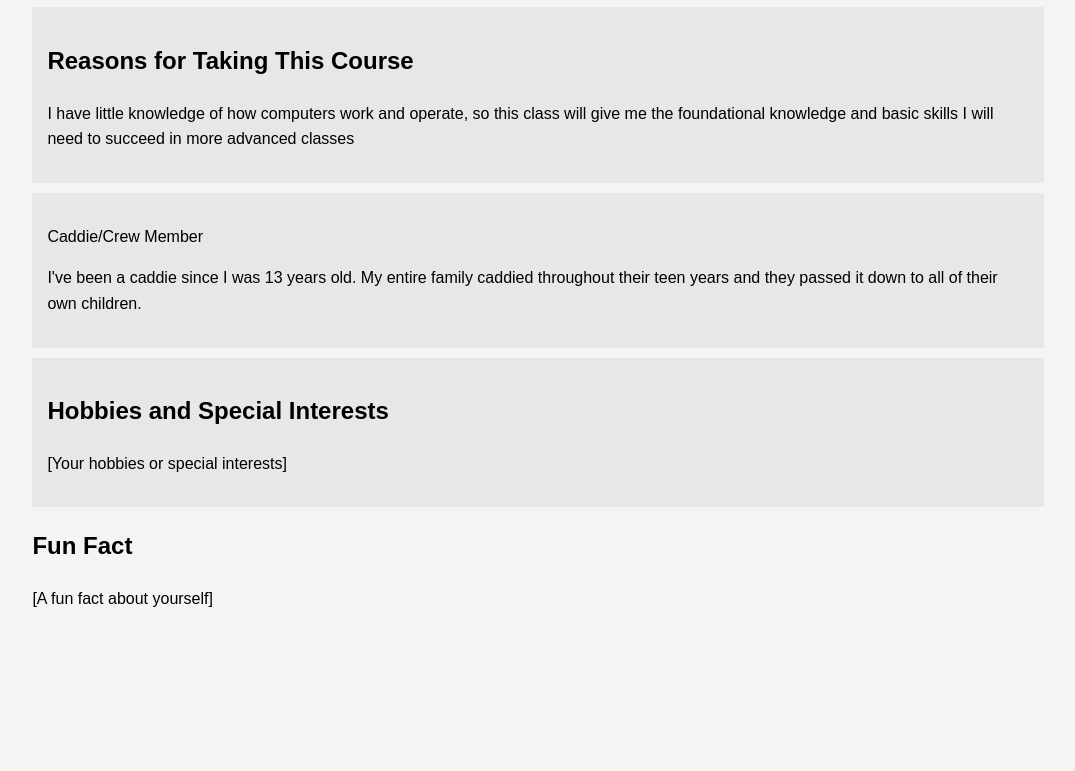
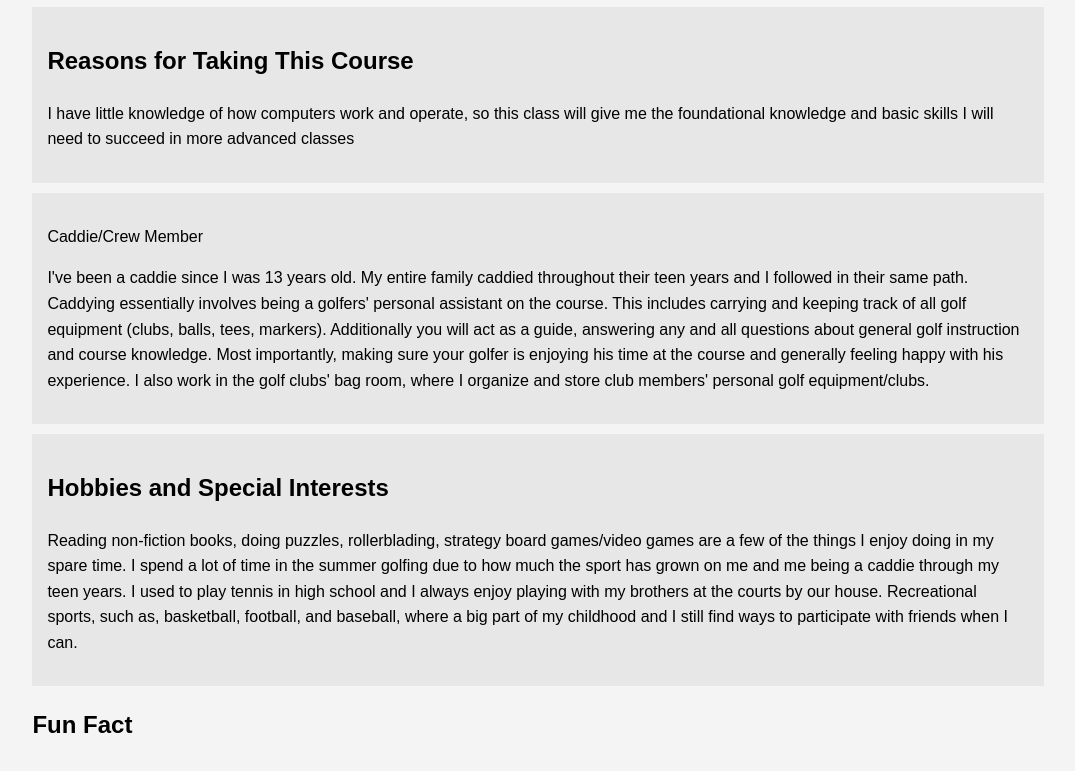
Before and after one commit to dbruin/introductions, a plain HTML site: page index.html in a window 1280 px wide. Shown: the part 493-1264 px from the top of the page, without its empty margins (102-1177 px from the left). Before the commit the page ends 1128 px from the top, so only its background shows below. Drawn offline with Linux system fonts and the light colour scheme.

Commit message:
Update job and hobbies/special interests

```diff
--- a/index.html
+++ b/index.html
@@ -48,17 +48,17 @@
 
 		<section class="job">
             <p>Caddie/Crew Member</p>
-			<p>I've been a caddie since I was 13 years old. My entire family caddied throughout their teen years and they passed it down to all of their own children.</p>
+			<p>I've been a caddie since I was 13 years old. My entire family caddied throughout their teen years and I followed in their same path. Caddying essentially involves being a golfers' personal assistant on the course. This includes carrying and keeping track of all golf equipment (clubs, balls, tees, markers). Additionally you will act as a guide, answering any and all questions about general golf instruction and course knowledge. Most importantly, making sure your golfer is enjoying his time at the course and generally feeling happy with his experience. I also work in the golf clubs' bag room, where I organize and store club members' personal golf equipment/clubs. </p>
         </section>
 
         <section class="hobbies">
             <h2>Hobbies and Special Interests</h2>
-            <p>[Your hobbies or special interests]</p>
+            <p>Reading non-fiction books, doing puzzles, rollerblading, strategy board games/video games are a few of the things I enjoy doing in my spare time. I spend a lot of time in the summer golfing due to how much the sport has grown on me and me being a caddie through my teen years. I used to play tennis in high school and I always enjoy playing with my brothers at the courts by our house. Recreational sports, such as, basketball, football, and baseball, where a big part of my childhood and I still find ways to participate with friends when I can. </p>
         </section>
 
         <section class="fun-fact">
             <h2>Fun Fact</h2>
-            <p>[A fun fact about yourself]</p>
+            <p></p>
         </section>
     </div>
 </body>
```
